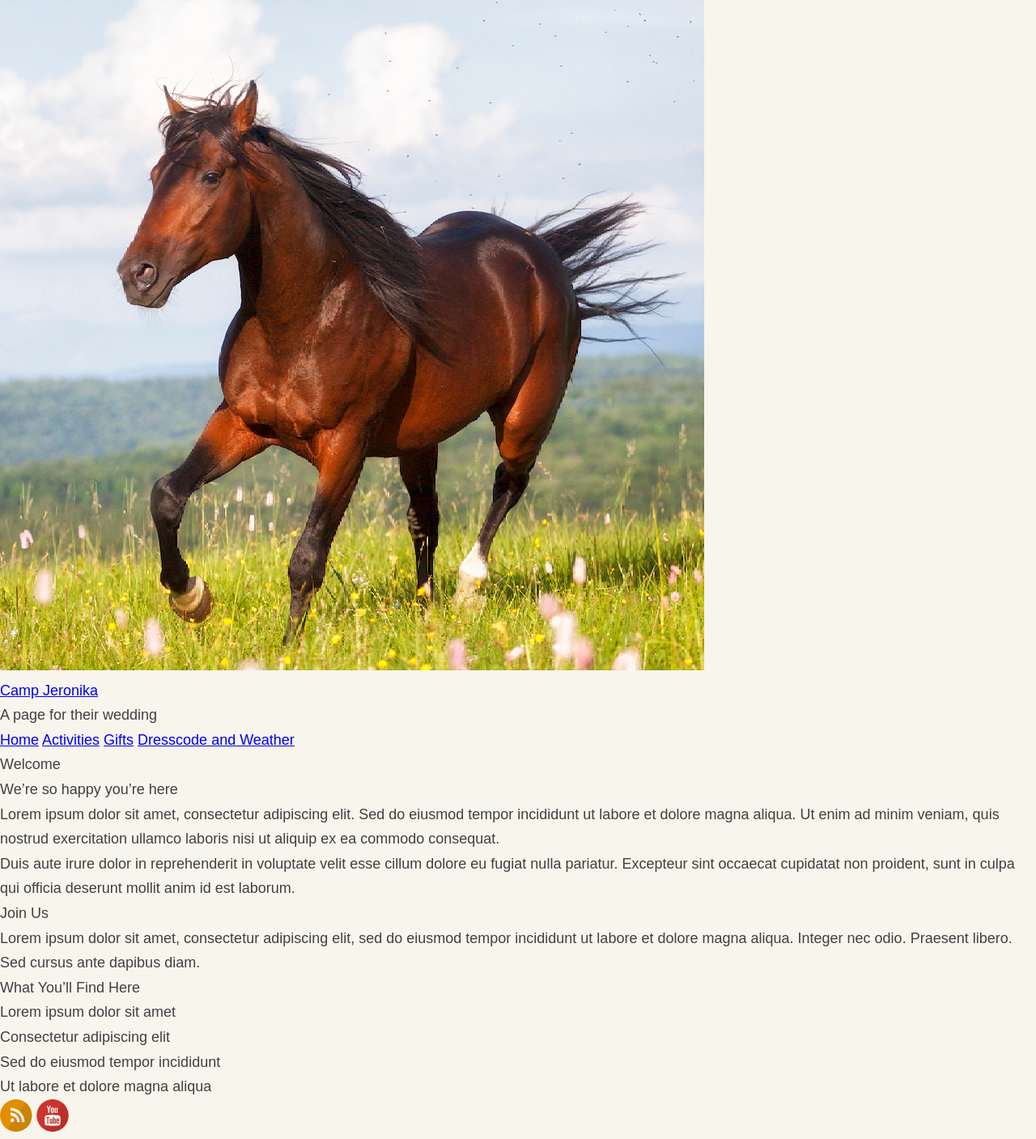
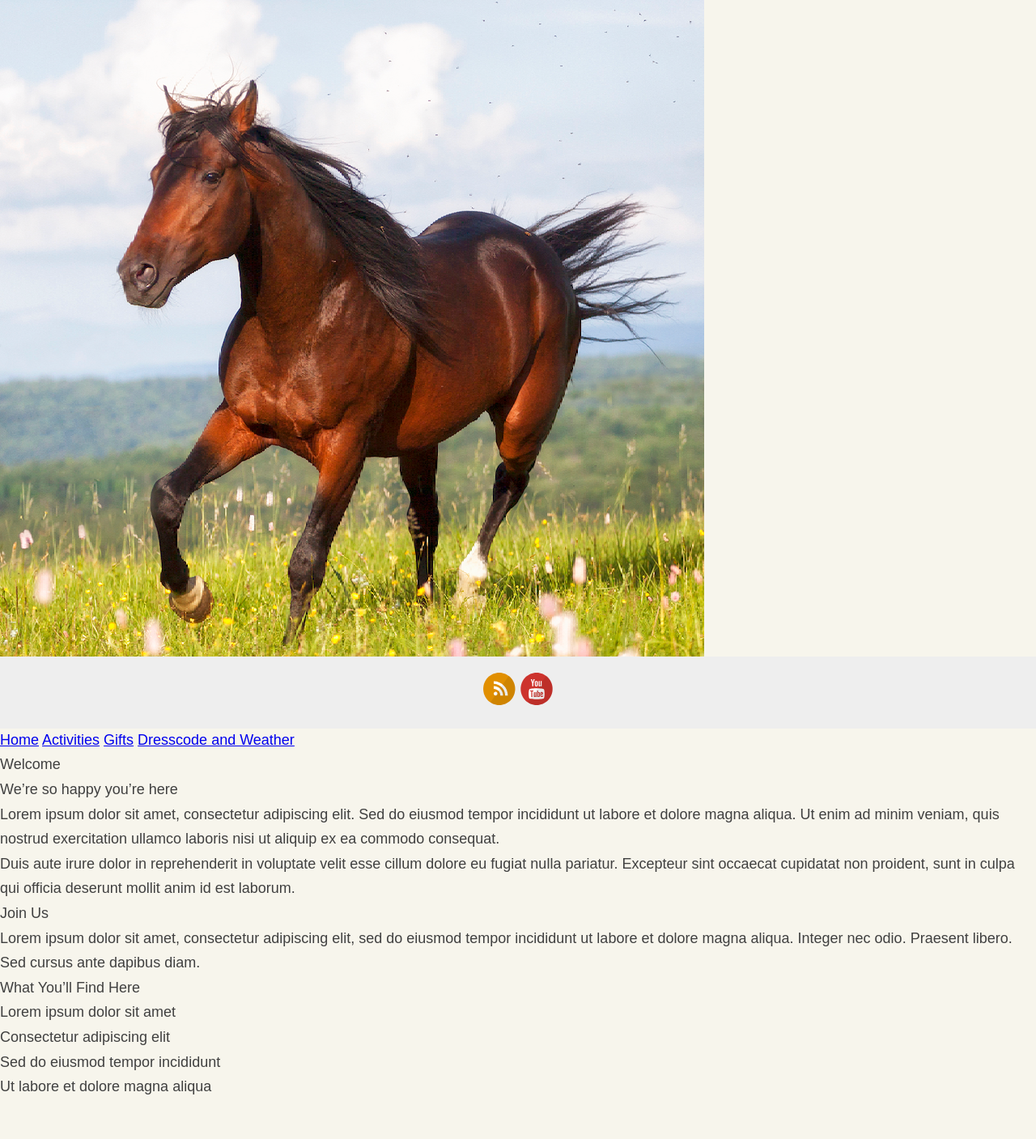
Before and after one commit to Sifern/jackandveronika, a Jekyll site: the page built from index.html, in a window 1280 px wide. Shown: the whole page at 81% size. Built offline with Jekyll 4.4.1, drawn with Linux system fonts in a browser that asks for light colours; the list of posts is cut into pages by our own code; after the commit the page ends 1358 px from its top, so only the background shows below that.

Commit message:
Update style.scss

```diff
--- a/assets/style.scss
+++ b/assets/style.scss
@@ -153,6 +153,19 @@ body {
   }
 }
 
+.wrapper-footer {
+  position: absolute;
+  bottom: 0;
+  width: 100%;
+  height: 89px;
+  background-color: $lightGray;
+}
+
+footer {
+  padding: 20px 0;
+  text-align: center;
+}
+
 
 // Settled on moving the import of syntax highlighting to the bottom of the CSS
 // ... Otherwise it really bloats up the top of the CSS file and makes it difficult to find the start
```
